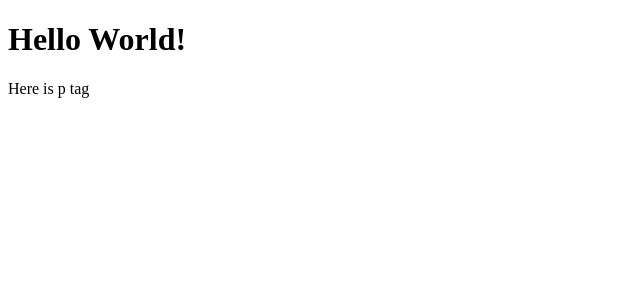
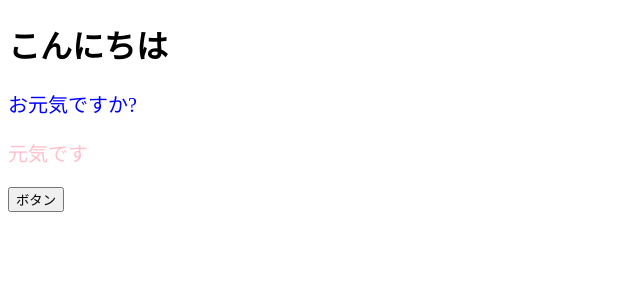
Before and after one commit to 3ru/prac-react-hooks, a React (Create React App) app: page / in a window 1280 px wide. Shown: the top 300 px of the page, without its empty margins (0-640 px from the left). Built offline with nearby package versions, Linux system fonts and the light colour scheme.

Commit message:
chore: learn props

```diff
--- a/src/App.jsx
+++ b/src/App.jsx
@@ -1,10 +1,15 @@
 import React from "react";
+import ColorfulMessage from "./components/ColorfulMessage";
 
 const App = () => {
+  const onClickButton = () => alert("アラートです");
+
   return (
     <>
-      <h1> Hello World! </h1>
-      <p> Here is p tag </p>
+      <h1 style={{ color: "black" }}>こんにちは</h1>
+      <ColorfulMessage color="blue">お元気ですか?</ColorfulMessage>
+      <ColorfulMessage color="pink">元気です</ColorfulMessage>
+      <button onClick={onClickButton}>ボタン</button>
     </>
   );
 };
--- /dev/null
+++ b/src/components/ColorfulMessage.jsx
@@ -0,0 +1,13 @@
+import React from "react";
+
+const ColorfulMessage = (props) => {
+  const { color, children } = props;
+  const contentStyle = {
+    color,
+    fontSize: "20px"
+  };
+
+  return <p style={contentStyle}>{children}</p>;
+};
+
+export default ColorfulMessage;
```
Also changed, not shown: 1 other file (tests, documents, lock files or other folders).
